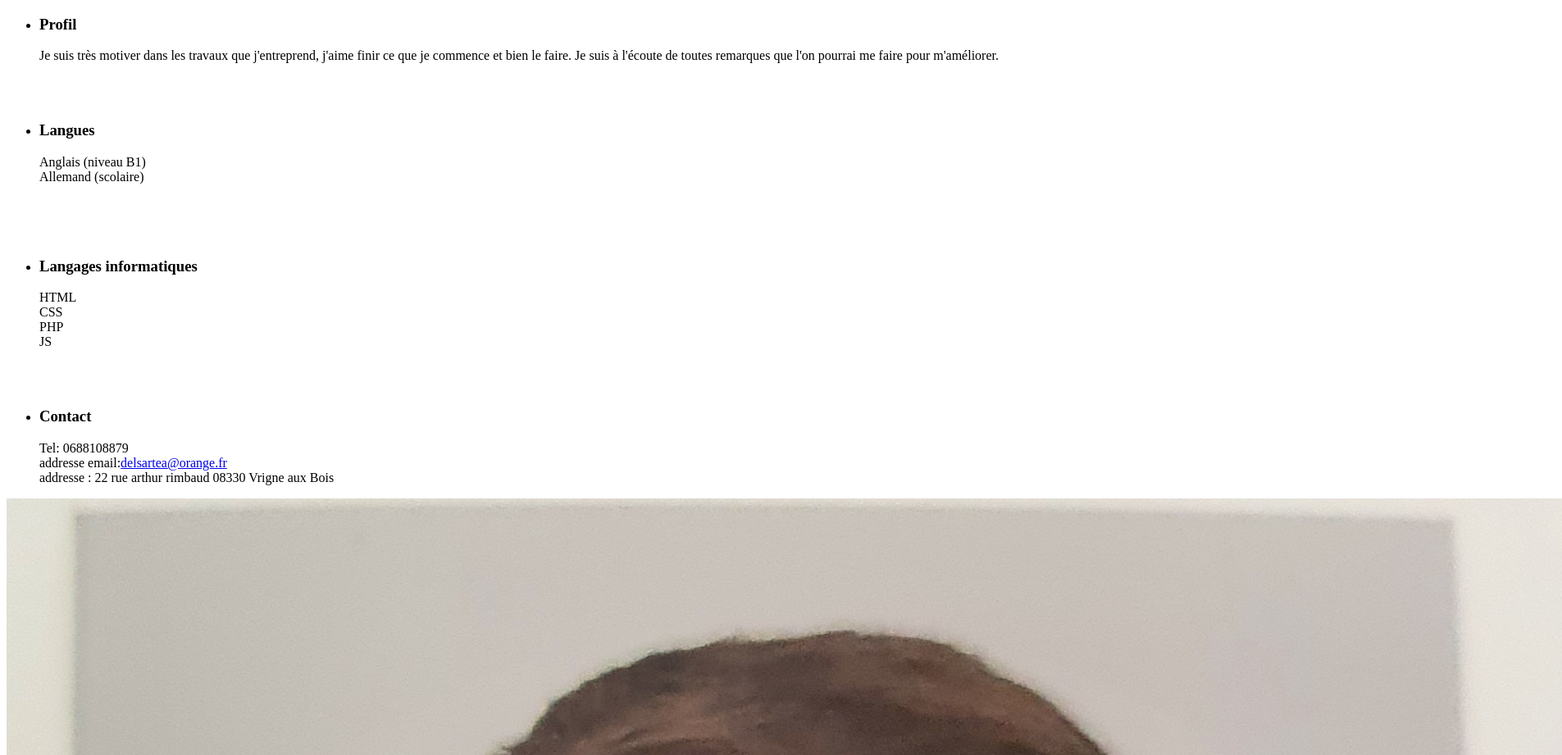
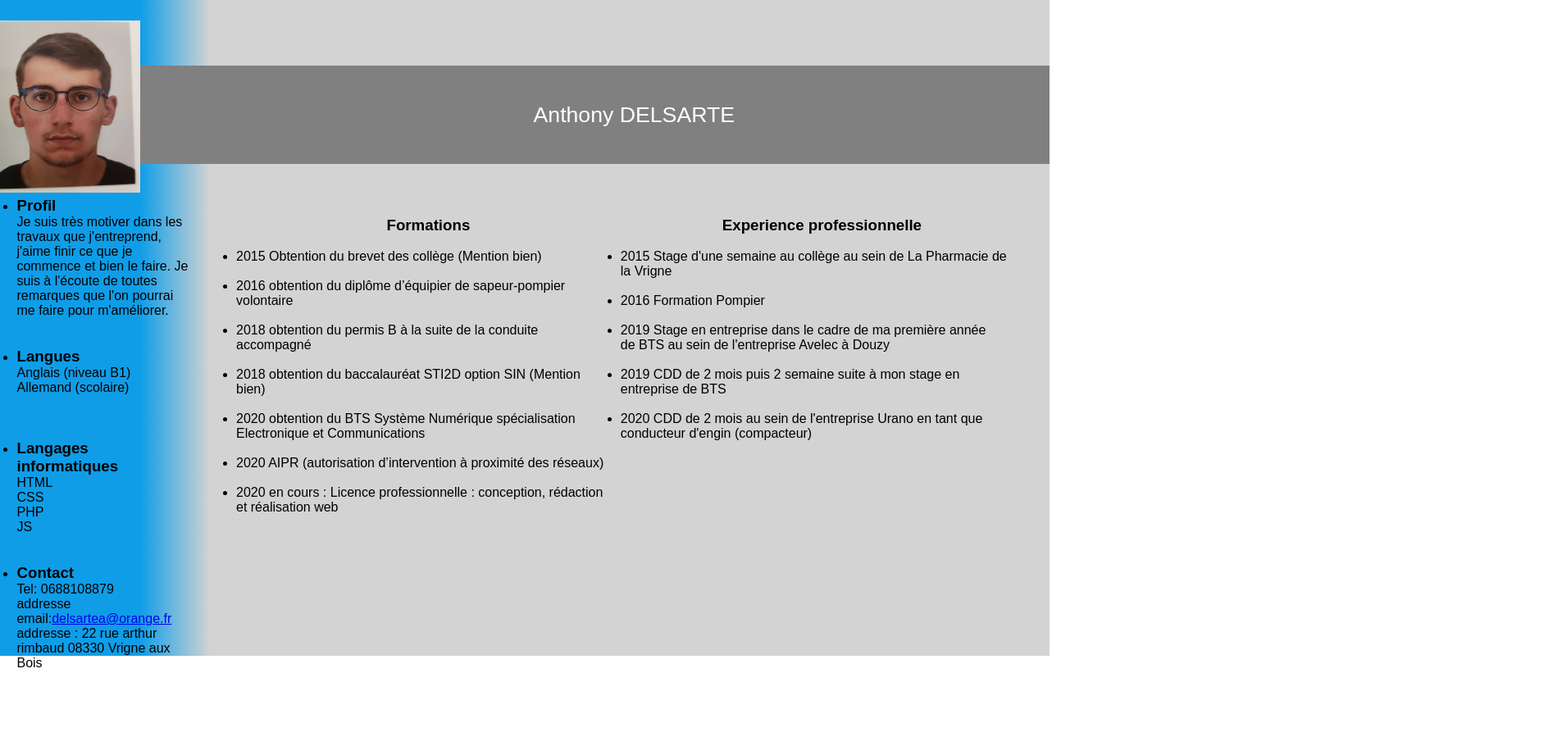
Before and after one commit to Delsarte/.github.io, a plain HTML site: page index.html in a window 1280 px wide. Shown: the top 921 px of the page at 82% size, 1905 px wide, since content can reach past the window. After the commit the page ends 818 px from the top, so only its background shows below. Drawn offline with Linux system fonts and the light colour scheme; files whose address does not match are found by name.

Commit message:
Update index.html

```diff
--- a/index.html
+++ b/index.html
@@ -3,7 +3,7 @@
 
 	<head>
 		<meta charset="utf-8">
-		<link rel="stylesheet" href="CV.css">
+		<link rel="stylesheet" href="style.css">
 		<title> CV </title>
 	</head>
 	<body>
```
